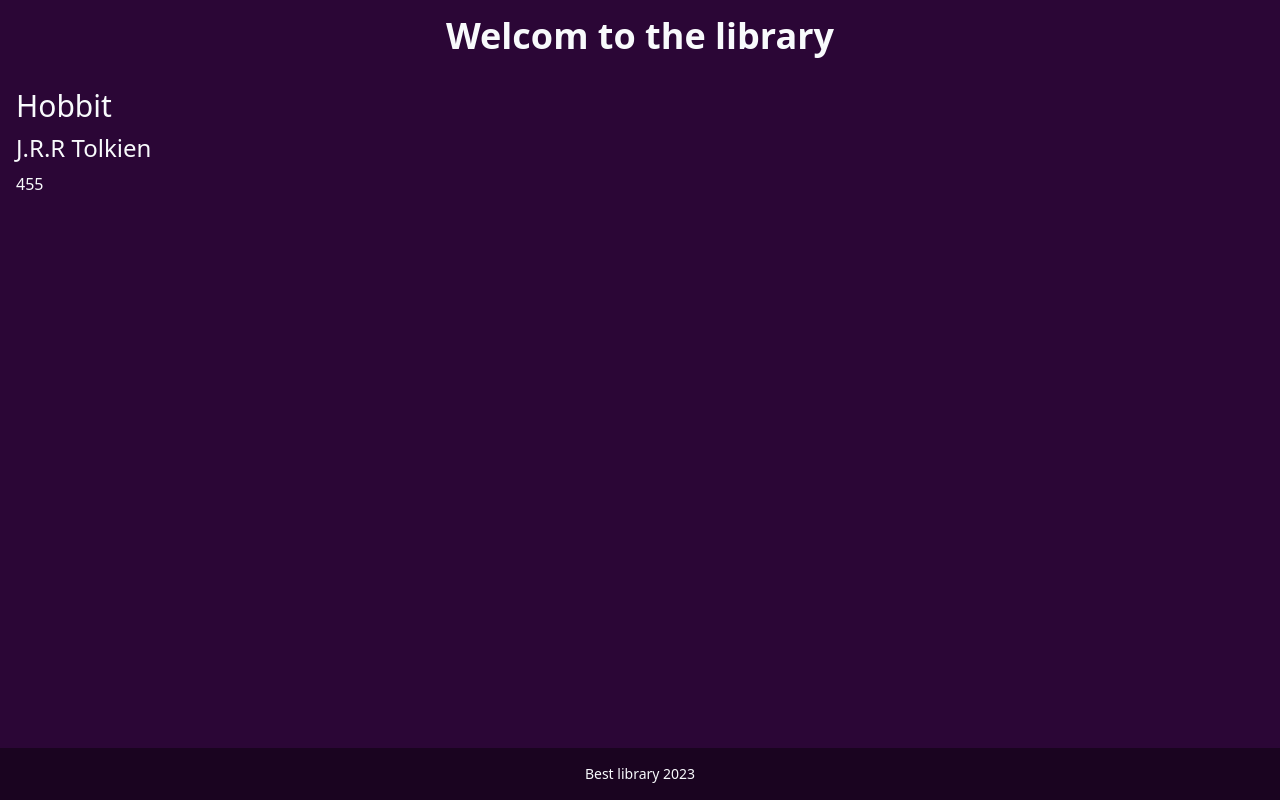
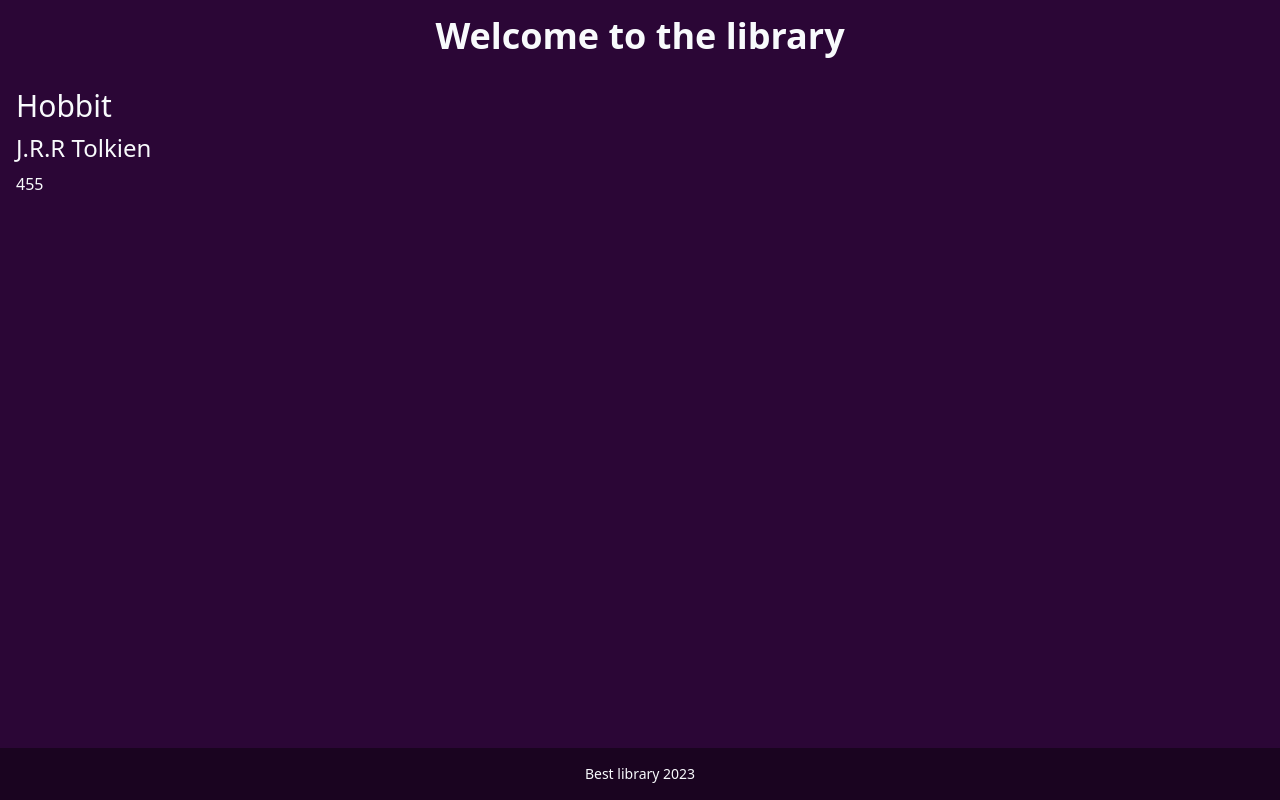
Before and after one commit to Radexman/react-book, a React (Create React App) app: page / in a window 1280 px wide. Built offline with nearby package versions, Linux system fonts and the light colour scheme.

Commit message:
App Scaffold

```diff
--- a/src/App.jsx
+++ b/src/App.jsx
@@ -1,6 +1,6 @@
 import { useState } from "react";
 import Header from "./components/Header";
-import Book from "./components/Book";
+import BookDescription from "./components/BookDescription";
 import Footer from "./components/Footer";
 
 export default function App() {
@@ -15,7 +15,7 @@ export default function App() {
   return (
     <>
       <Header />
-      <Book bookData={data} />
+      <BookDescription bookData={data} />
       <Footer />
     </>
   );
--- a/src/components/Book.jsx
+++ b/src/components/BookDescription.jsx
@@ -1,4 +1,4 @@
-export default function Book({ bookData }) {
+export default function BookDesciption({ bookData }) {
   return (
     <div className="space-y-2 p-4 text-slate-50">
       <h1 className="text-3xl">{bookData[0].title}</h1>
--- a/src/components/Header.jsx
+++ b/src/components/Header.jsx
@@ -1,7 +1,7 @@
 export default function Header() {
   return (
     <h1 className="py-4 text-center text-4xl font-semibold text-slate-50">
-      Welcom to the library
+      Welcome to the library
     </h1>
   );
 }
--- a/src/TableRow.jsx
+++ b/src/tableComponents/TableRow.jsx
@@ -1,4 +1,4 @@
-import { formatting, isAdult } from "./utils";
+import { formatting, isAdult } from "../utils";
 
 export default function TableRow({ tableData }) {
   return (
```
Also changed, not shown: src/data/data.js (renamed from src/data.js), src/tableComponents/Header.jsx (renamed from src/Header.jsx), src/tableComponents/Table.jsx (renamed from src/Table.jsx).
